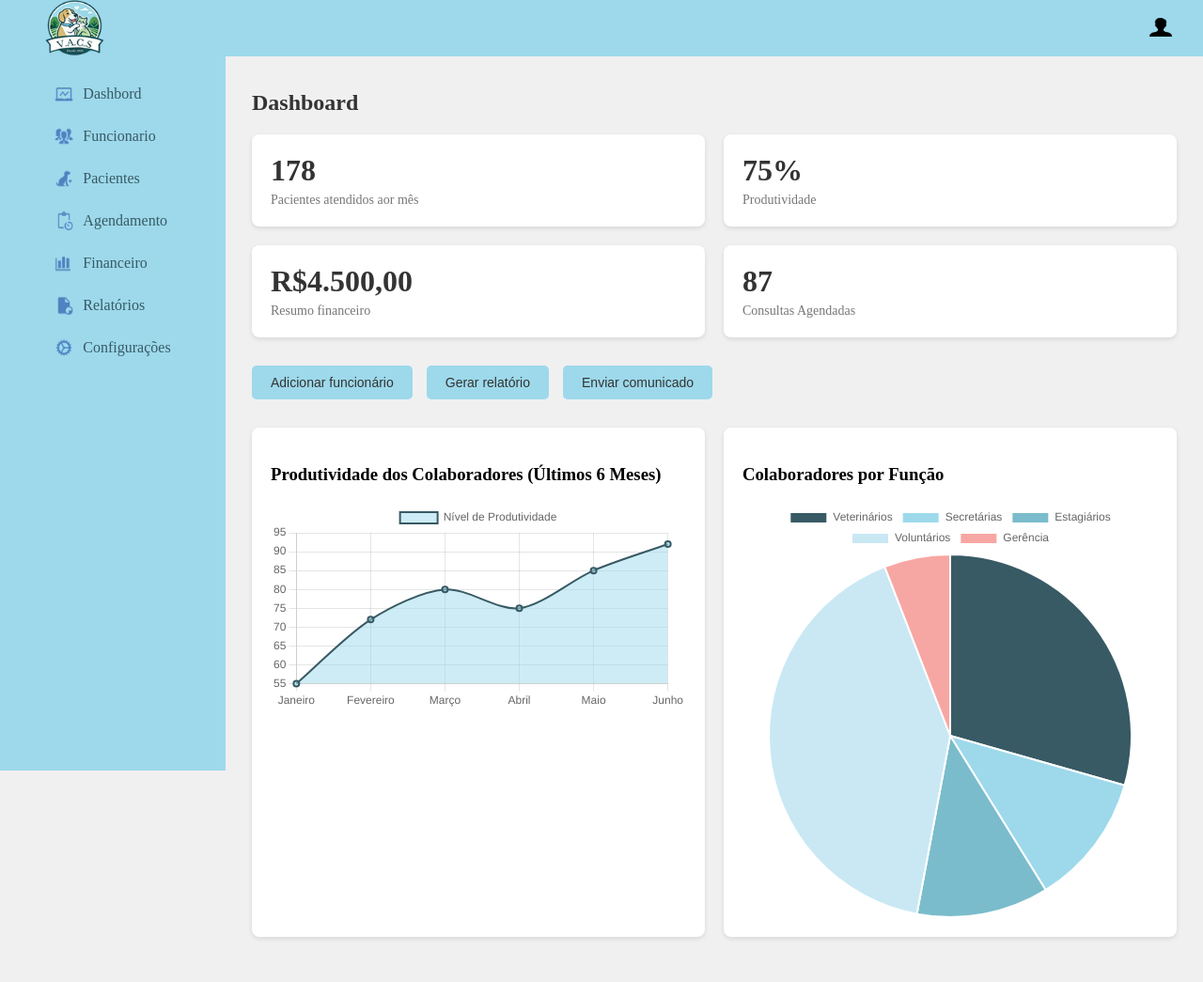
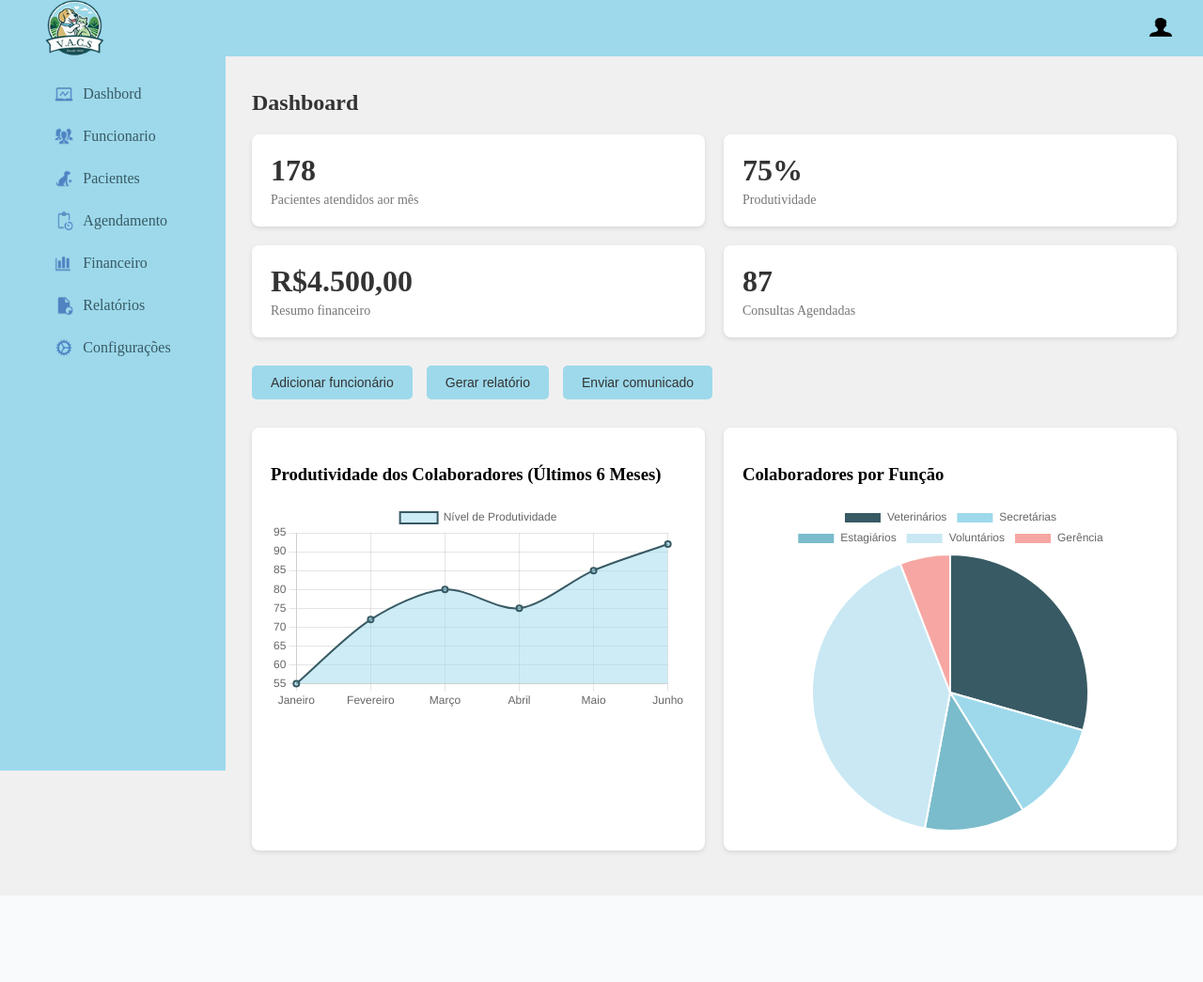
Before and after one commit to victorribeiro12/VACS2010, a PHP site: page /diretorDa.html in a window 1280 px wide. Shown: the whole page at 94% size. After the commit the page ends 911 px from the top, so only its background shows below. Run offline with PHP 8.4, Linux system fonts and the light colour scheme.

Commit message:
style(dashboard): Ajusta layout e centraliza gráfico de pizza
Este commit refina o layout dos gráficos no dashboard principal (`diretorDa.html`) para melhorar a apresentação visual e o equilíbrio da página.

- **Ajuste de Tamanho:** O tamanho padrão dos gráficos foi ligeiramente reduzido para uma aparência mais compacta.
- **Destaque do Gráfico de Pizza:** O contêiner do gráfico de pizza ("Colaboradores por Função") teve sua altura aumentada para dar mais destaque ao gráfico.
- **Centralização:** Propriedades de `flexbox` (`display: flex`, `justify-content: center`, `align-items: center`) foram aplicadas ao contêiner do gráfico de pizza para centralizá-lo perfeitamente dentro do seu card, corrigindo o alinhamento.

```diff
--- a/Diretor/diretorDa.html
+++ b/Diretor/diretorDa.html
@@ -78,13 +78,17 @@
         <!-- Card para o Gráfico de Produtividade -->
         <div class="chart-card">
             <h3>Produtividade dos Colaboradores (Últimos 6 Meses)</h3>
-            <canvas id="produtividadeChart"></canvas>
+            <div class="chart-container">
+                <canvas id="produtividadeChart"></canvas>
+            </div>
         </div>
 
         <!-- Card para o Gráfico de Funções -->
         <div class="chart-card">
             <h3>Colaboradores por Função</h3>
-            <canvas id="funcoesChart"></canvas>
+            <div class="chart-container pie-chart-container">
+                <canvas id="funcoesChart"></canvas>
+            </div>
         </div>
 
     </div>
@@ -124,7 +128,8 @@
                     data: [5, 2, 2, 7, 1], // Dados fictícios
                     backgroundColor: ['#385a64', '#9dd9eb', '#7abccb', '#c9e8f4', '#f7a7a3'],
                     hoverOffset: 4
-                }]
+                }],
+                options: { maintainAspectRatio: false }
             }
         });
 
--- a/Diretor/style.css
+++ b/Diretor/style.css
@@ -684,9 +684,17 @@ td button {
 .chart-container {
     position: relative;
     flex-grow: 1; /* Faz o contêiner do gráfico crescer para ocupar o espaço */
-    height: 350px; /* Define uma altura base para os gráficos */
+    height: 300px; /* Define uma altura base para os gráficos */
 }
 
 .chart-card-full .chart-container {
-    height: 400px; /* Pode ter uma altura diferente se desejado */
+    height: 350px; /* Pode ter uma altura diferente se desejado */
 }
+
+/* Aumenta a altura especificamente para o gráfico de pizza */
+.pie-chart-container {
+    height: 350px;
+    display: flex;
+    justify-content: center;
+    align-items: center;
+}
```
